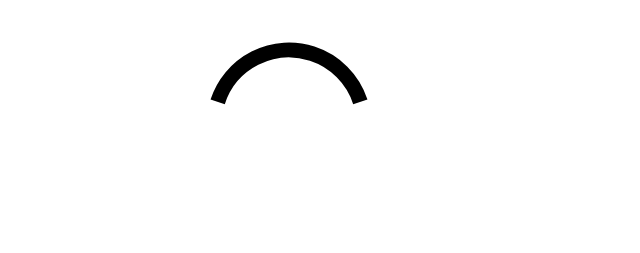
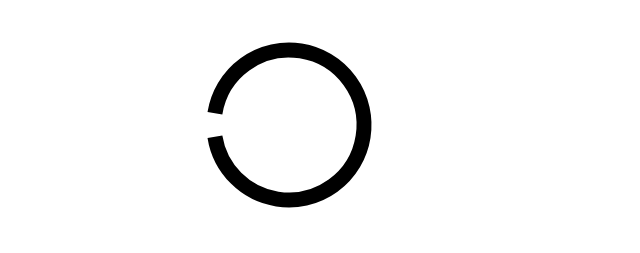
Before and after one commit to ryanong/enso, a plain HTML site: page index.html in a window 1280 px wide. Shown: the whole page, without its empty margins (0-640 px from the left). Drawn offline with Linux system fonts and the light colour scheme.

Commit message:
single line

```diff
--- a/index.html
+++ b/index.html
@@ -1,6 +1,7 @@
 <!DOCTYPE HTML>
 <html>
   <head>
+    <title>Ens&#x014D;</title>
     <style>
       body {
         margin: 0px;
@@ -16,8 +17,8 @@
       var x = canvas.width / 2;
       var y = canvas.height / 2;
       var radius = 75;
-      var startAngle = 1.1 * Math.PI;
-      var endAngle = 1.9 * Math.PI;
+      var startAngle = 1.05 * Math.PI;
+      var endAngle = 2.95 * Math.PI;
       var counterClockwise = false;
 
       context.beginPath();
```
